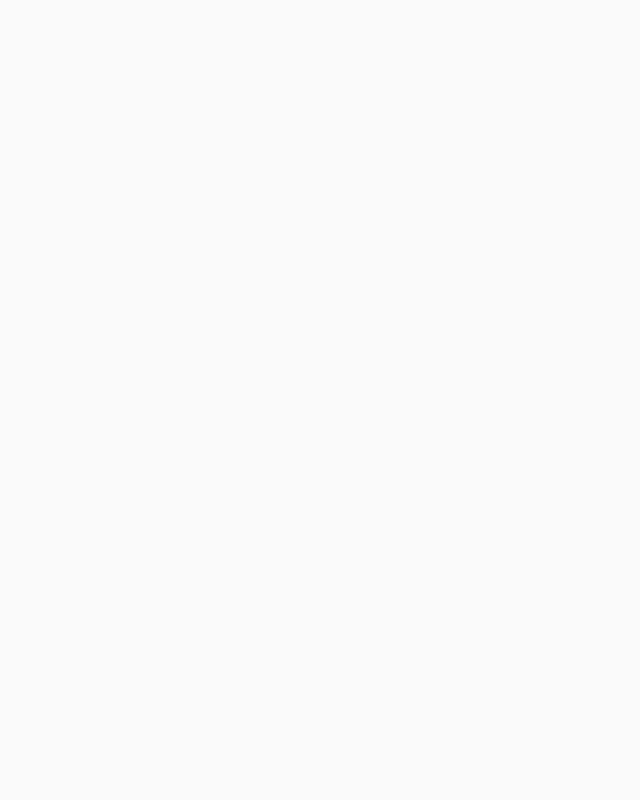
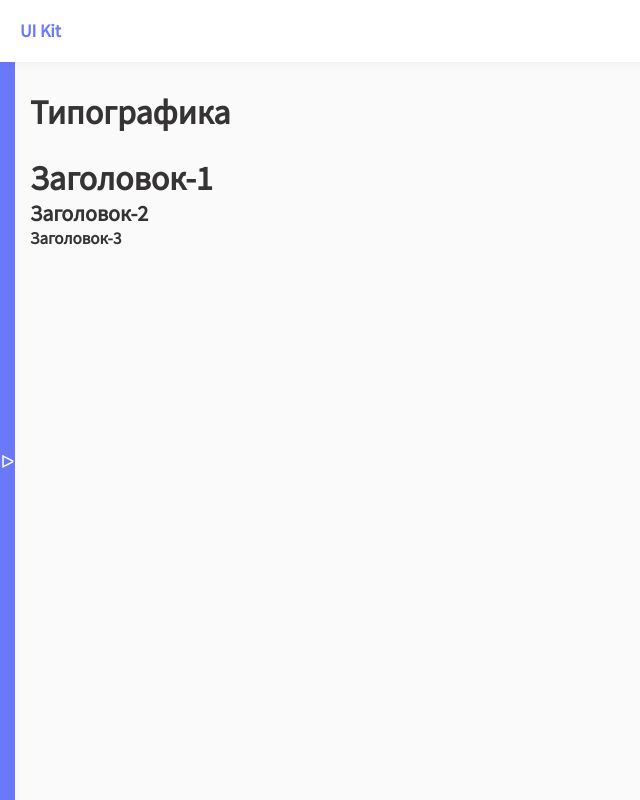
Before and after one commit to benny214/vue3-uikit, a Vue app in the folder vue3-uikit/: page /typography in a window 1280 px wide. Before the commit this address had no page. Shown: the whole page, without its empty margins (0-640 px from the left). Built offline with nearby package versions, Linux system fonts and the light colour scheme.

Commit message:
Добавлен сайдбар, анимация сайдбара, заготовки под страницы кнопок и типографики

```diff
--- a/vue3-uikit/src/App.vue
+++ b/vue3-uikit/src/App.vue
@@ -1,13 +1,52 @@
 <script setup>
+import HeaderLayout from '@/components/layout/Header.vue'
+import SidebarLayout from '@/components/layout/Sidebar.vue'
+import { ref } from 'vue'
 
+const isOpenMenu = ref(false)
+
+const toggleMenu = () => {
+  isOpenMenu.value = !isOpenMenu.value
+}
 </script>
 
 <template>
-  <router-view/>
+  <div class="container">
+    <div @click="toggleMenu" :class="['sidebar-toggle', {'sidebar-toggle--opened': isOpenMenu}]">&#5125;</div>
+    <HeaderLayout/>
+    <SidebarLayout :openSidebar="isOpenMenu"/>
+    <div :class="['content', {'content--full': !isOpenMenu}]">
+      <router-view/>
+    </div>
+  </div>
 </template>
 
 <style lang="scss">
 @import './styles/index';
+.content {
+  max-width: 1400px;
+  margin-top: 62px;
+  margin-left: 250px;
+  padding: 30px;
+  transition: .2s;
+  &--full {
+    margin-left: 0;
+  }
+}
 
+.sidebar-toggle {
+  position: fixed;
+  left: 0;
+  width: 15px;
+  background-color: var(--primary);
+  height: 100%;
+  top: 62px;
+  z-index: 1;
+  cursor: pointer;
+  color: #fff;
+  display: flex;
+  align-items: center;
+  justify-content: center;
+}
 
 </style>
--- /dev/null
+++ b/vue3-uikit/src/components/layout/Header.vue
@@ -0,0 +1,21 @@
+<template>
+  <header class="header">
+    <router-link to="/" >UI Kit</router-link>
+  </header>
+</template>
+
+<style lang="scss" scoped>
+  .header {
+    background-color: #fff;
+    font-weight: bold;
+    padding: 0 20px;
+    box-shadow: 0 0 10px rgba(0, 0, 0, .07);
+    height: 62px;
+    display: flex;
+    align-items: center;
+    z-index: 1;
+    position: fixed;
+    width: 100%;
+    top: 0;
+  }
+</style>
--- /dev/null
+++ b/vue3-uikit/src/components/layout/Sidebar.vue
@@ -0,0 +1,52 @@
+<script setup>
+import { ref } from 'vue'
+
+const props = defineProps({
+  openSidebar: {
+    type: Boolean,
+    required: true
+  }
+})
+
+const links = ref([
+  {name: 'Типографика', href: '/typography'},
+  {name: 'Кнопки', href: '/button'},
+])
+</script>
+
+<template>
+  <div :class="['sidebar', {'sidebar--open': openSidebar}]">
+    <router-link
+      class="sidebar__link"
+      v-for="link in links"
+      :key="link.name"
+      :to="link.href">{{ link.name }}</router-link>
+  </div>
+</template>
+
+<style lang="scss" scoped>
+.sidebar {
+  left: 0;
+  top: 62px;
+  height: 100%;
+  background-color: #fff;
+  position: fixed;
+  width: 250px;
+  padding: 20px;
+  transition: .2s;
+  box-shadow: 0 0 10px rgba(0,0,0,.07);
+  transform: translateX(-250px);
+  &--open {
+    transform: translateX(0);
+  }
+  &__link {
+    display: block;
+    transition: .2s;
+    font-weight: bold;
+    margin-bottom: 10px;
+    &:hover {
+      color: var(--primary-h);
+    }
+  }
+}
+</style>
--- a/vue3-uikit/src/router/index.js
+++ b/vue3-uikit/src/router/index.js
@@ -1,5 +1,7 @@
 import { createRouter, createWebHistory } from "vue-router";
 import Index from '@/views/Index.vue'
+import Typography from '@/views/Typography.vue'
+import Button from '@/views/Button.vue'
 
 const router = createRouter({
   history: createWebHistory(),
@@ -8,7 +10,17 @@ const router = createRouter({
       path: '/',
       name: 'Index',
       component: Index
-    }
+    },
+    {
+      path: '/typography',
+      name: 'Typography',
+      component: Typography
+    },
+    {
+      path: '/button',
+      name: 'Button',
+      component: Button
+    },
   ]
 })
 
--- /dev/null
+++ b/vue3-uikit/src/views/Button.vue
@@ -0,0 +1,4 @@
+<template>
+  <h1 class="heading-1">Кнопки</h1>
+  <br>
+</template>
--- a/vue3-uikit/src/views/Index.vue
+++ b/vue3-uikit/src/views/Index.vue
@@ -1,5 +1,5 @@
 <template>
-  <h1>
+  <h1 class="heading-1">
     Welcome в UI Kit
   </h1>
 </template>
--- /dev/null
+++ b/vue3-uikit/src/views/Typography.vue
@@ -0,0 +1,28 @@
+<template>
+  <h1 class="heading-1">Типографика</h1>
+  <br>
+  <h1 class="heading-1">Заголовок-1</h1>
+  <h2 class="heading-2">Заголовок-2</h2>
+  <h3 class="heading-3">Заголовок-3</h3>
+</template>
+
+<style lang="scss">
+  .heading {
+  &-1 {
+    font-size: 34px;
+    font-weight: 600;
+    line-height: 41px;
+  }
+  &-2 {
+    font-size: 22px;
+    font-weight: 600;
+    line-height: 28px;
+  }
+
+  &-3 {
+    font-size: 17px;
+    font-weight: 600;
+    line-height: 22px;
+  }
+}
+</style>
```
